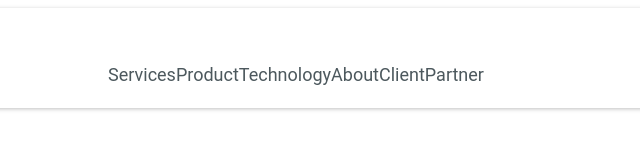
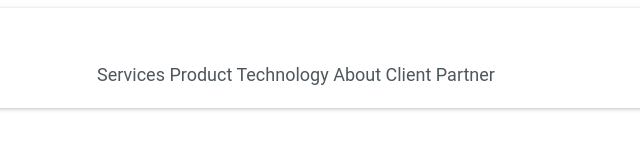
Before and after one commit to arhippticyn/14.10, a plain HTML site: page index.html in a window 1280 px wide. Shown: the top 164 px of the page, 432-1072 px from the left. Drawn offline with Linux system fonts and the light colour scheme.

Commit message:
исправил ошибки

```diff
--- a/index.html
+++ b/index.html
@@ -14,12 +14,7 @@
             </div>
         </div>
         <div class="div2">
-          <a class="a1">Services</a>
-          <a class="a1">Product</a>
-          <a class="a1">Technology</a>
-          <a class="a1">About</a>
-          <a class="a1">Client</a>
-          <a class="a1">Partner</a>
+          <a class="a1">Services Product Technology About Client Partner</a>
         </div>
         <div class="div3">
          <img class="img2" src="/img/Union.png" alt="">
```
